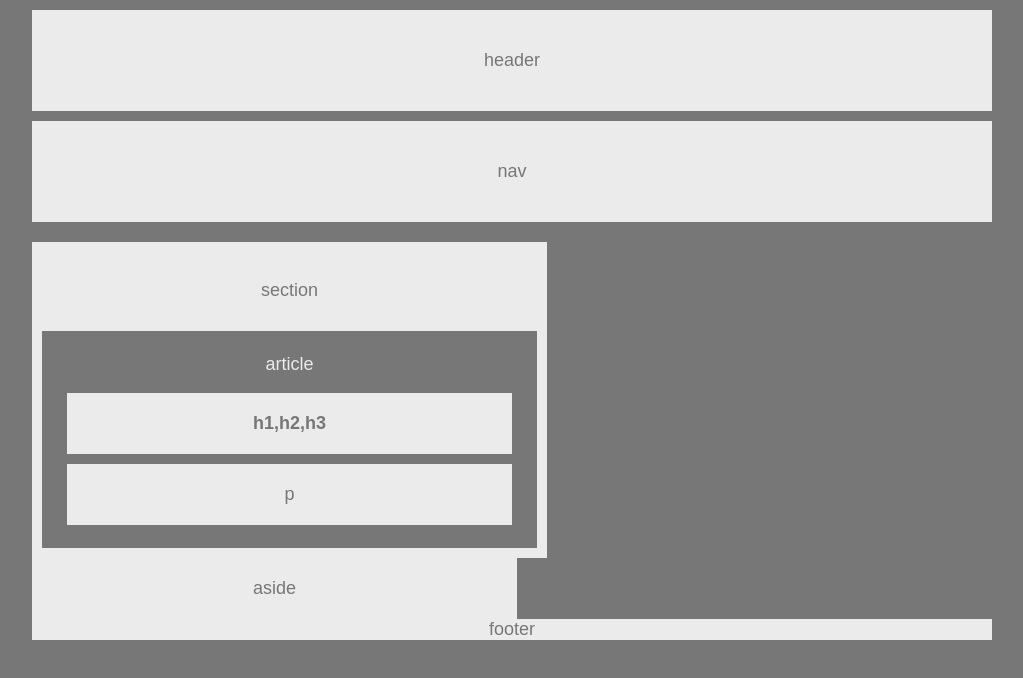
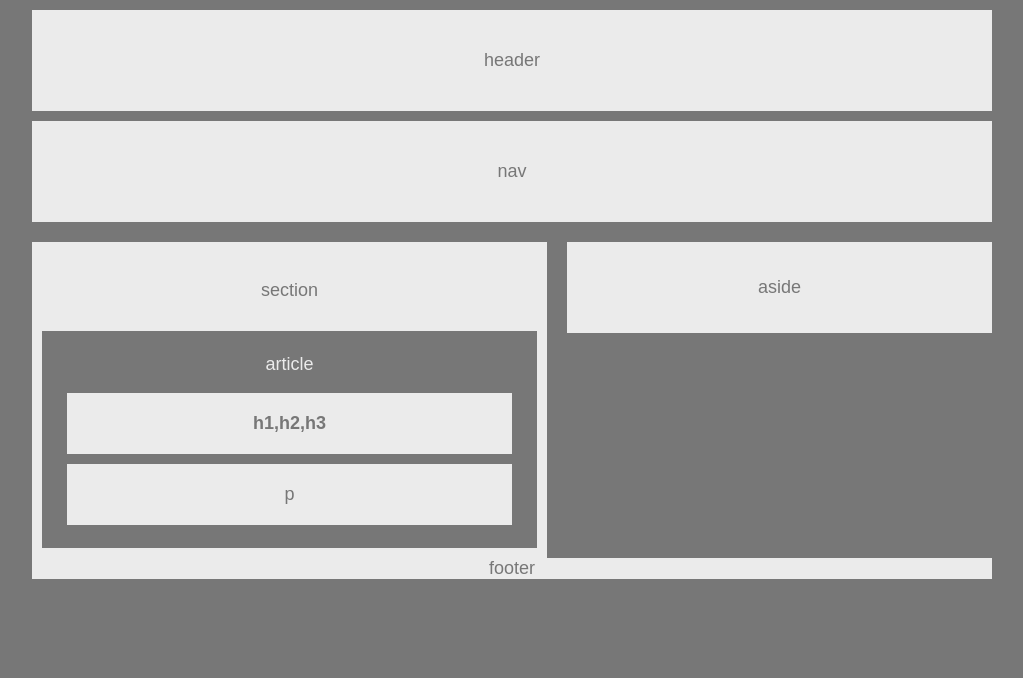
Before and after one commit to Rounder1/HW-Wireframe, a plain HTML site: page index.html in a window 1280 px wide. Shown: the whole page, without its empty margins (128-1151 px from the left). Drawn offline with Linux system fonts and the light colour scheme.

Commit message:
half done 2

```diff
--- a/index.html
+++ b/index.html
@@ -17,7 +17,7 @@
         <p id="sec">section</p>
 
         <article>
-            <p ="art">article</p>
+            <p id="art">article</p>
             <p id="bold">h1,h2,h3</p>
             <p id ="bottom">p</p>
         </article>
--- a/style.css
+++ b/style.css
@@ -67,9 +67,9 @@ article {
 aside {
     background-color: #ebebeb;
     color: #777;
-    width: 445px;
     float: left;
-    padding: 20px;
+    padding: 35px;
+    width: 355px;
 }
 
 footer {
```
